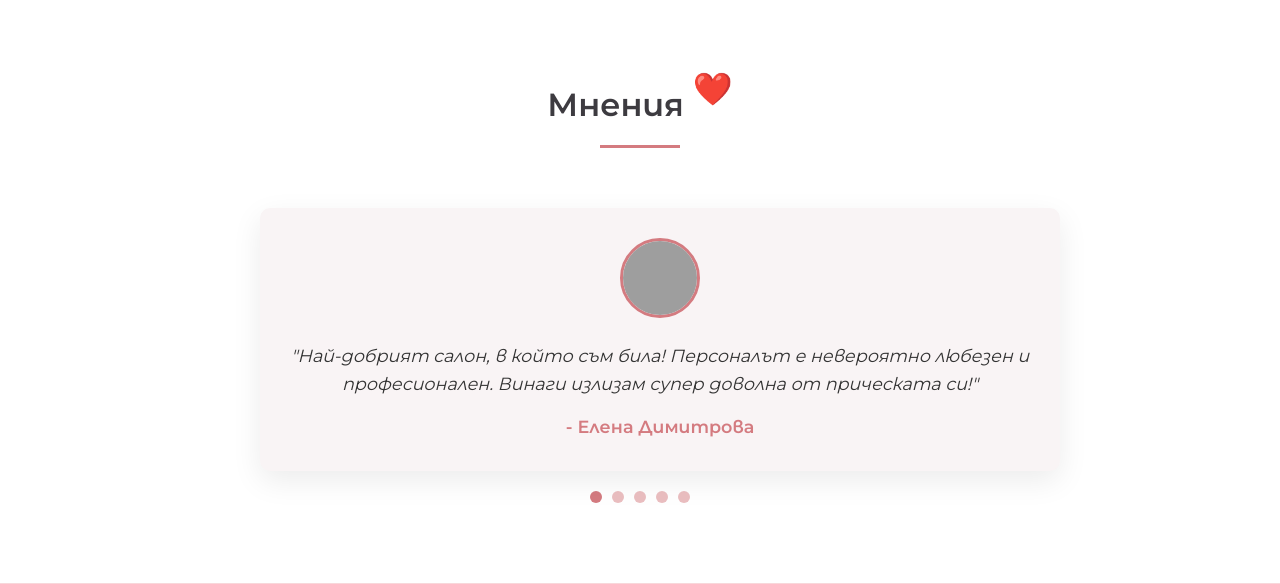
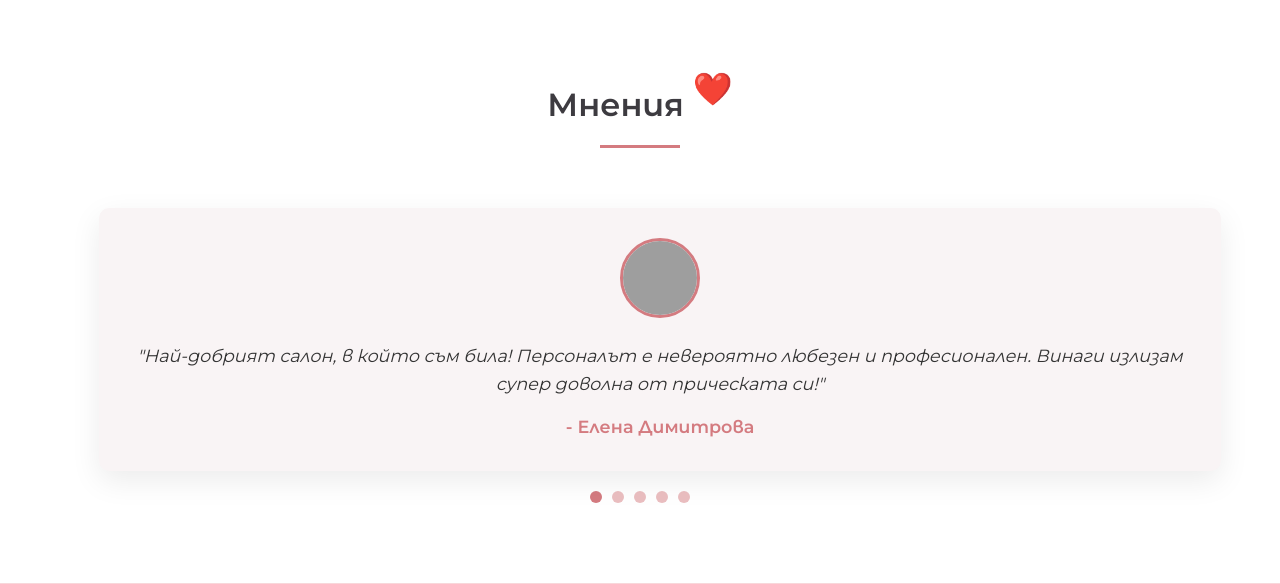
Before and after one commit to Zayocast/Zayocast.github.io, a PHP site: page /saloniva/index.html in a window 1280 px wide. Shown: the part 4868-5452 px from the top of the page. Run offline with PHP 8.4, Linux system fonts and the light colour scheme; grey boxes are pictures that could not be loaded.

Commit message:
Update styles.css

```diff
--- a/saloniva/styles.css
+++ b/saloniva/styles.css
@@ -381,9 +381,9 @@ nav {
 }
 
 .testimonials-slider {
-    max-width: 800px;
-    margin: 0 auto;
+    min-height: 260px;
     position: relative;
+    transition: min-height 0.3s;
 }
 
 .testimonial {
```
